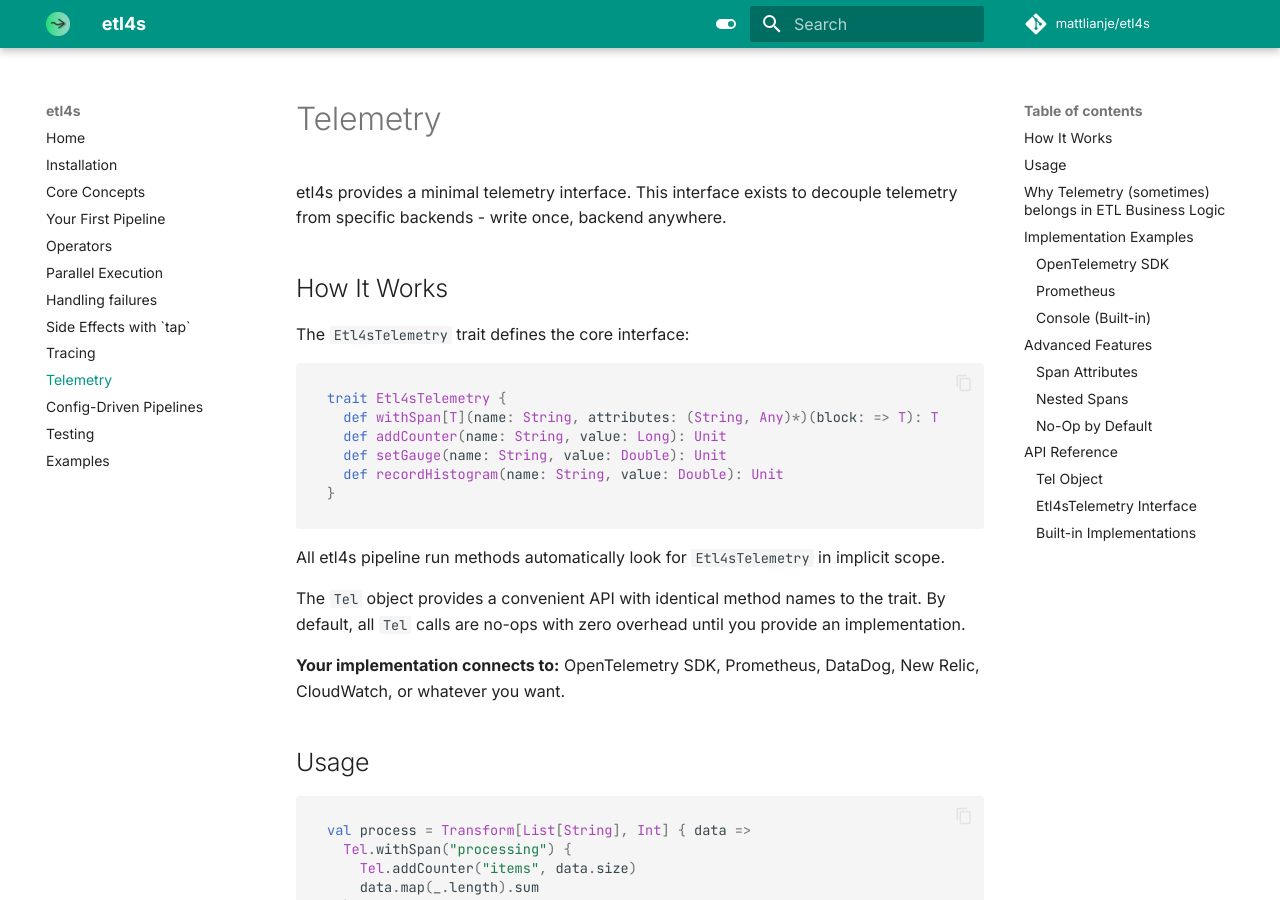
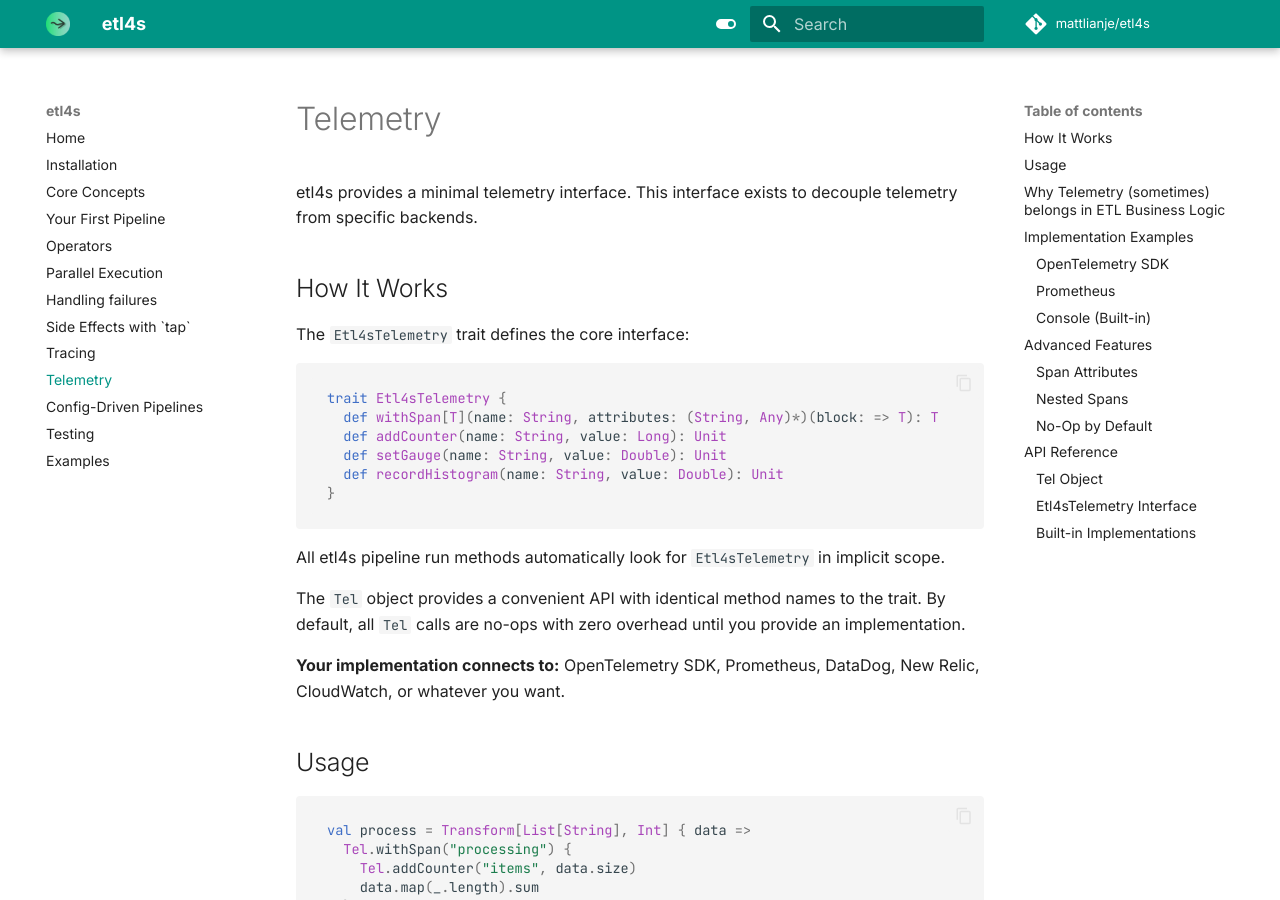
Before and after one commit to mattlianje/etl4s, an MkDocs documentation site: the page built from docs/opentelemetry.md, in a window 1280 px wide and 900 px high. Built offline with MkDocs 1.6.1 and Material for MkDocs 9.7.7, drawn with Linux system fonts in a browser that asks for light colours; comment, search, counter and statistics services are not loaded.

Commit message:
tweak doc

```diff
--- a/docs/opentelemetry.md
+++ b/docs/opentelemetry.md
@@ -1,6 +1,6 @@
 # Telemetry
 
-etl4s provides a minimal telemetry interface. This interface exists to decouple telemetry from specific backends - write once, backend anywhere.
+etl4s provides a minimal telemetry interface. This interface exists to decouple telemetry from specific backends.
 
 ## How It Works
 
```
